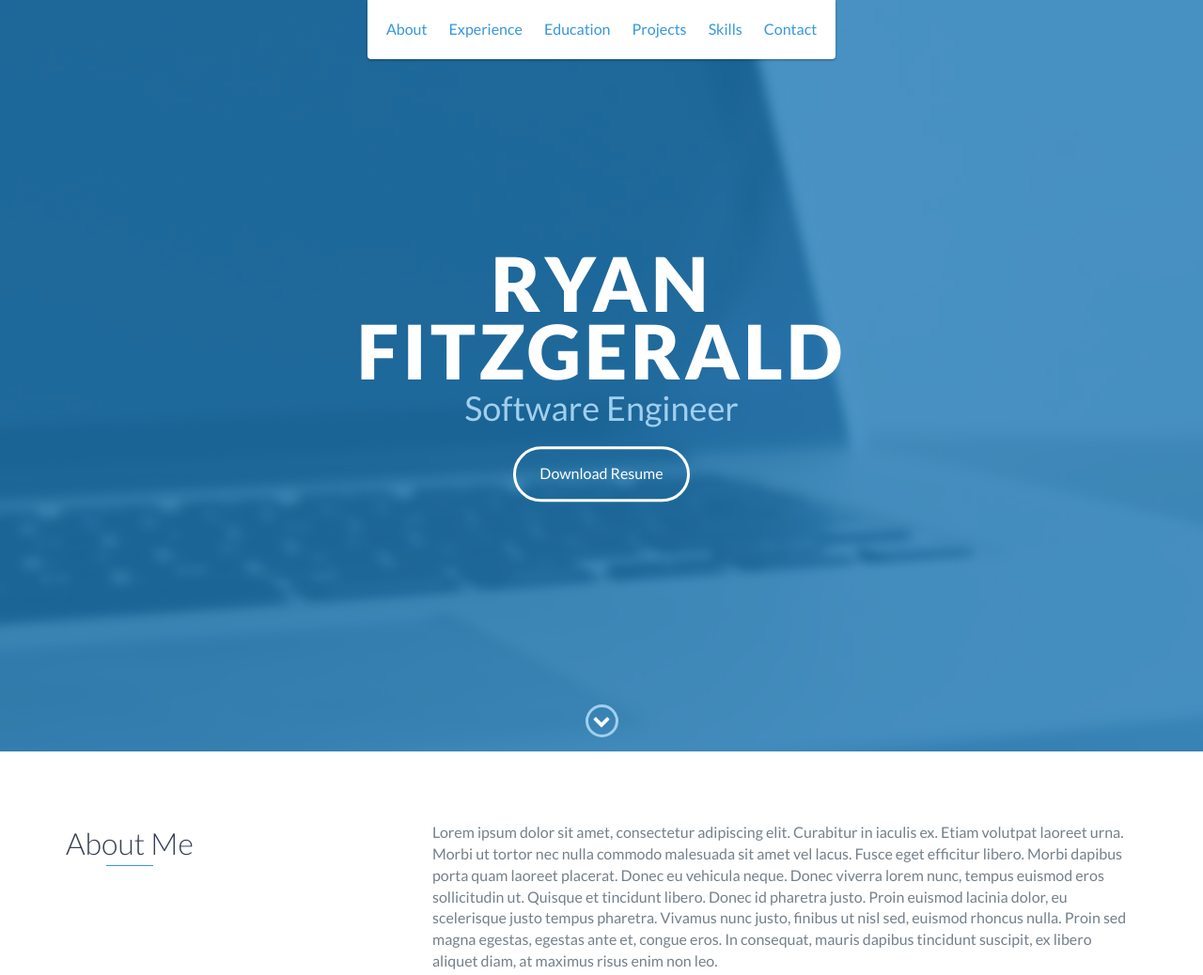
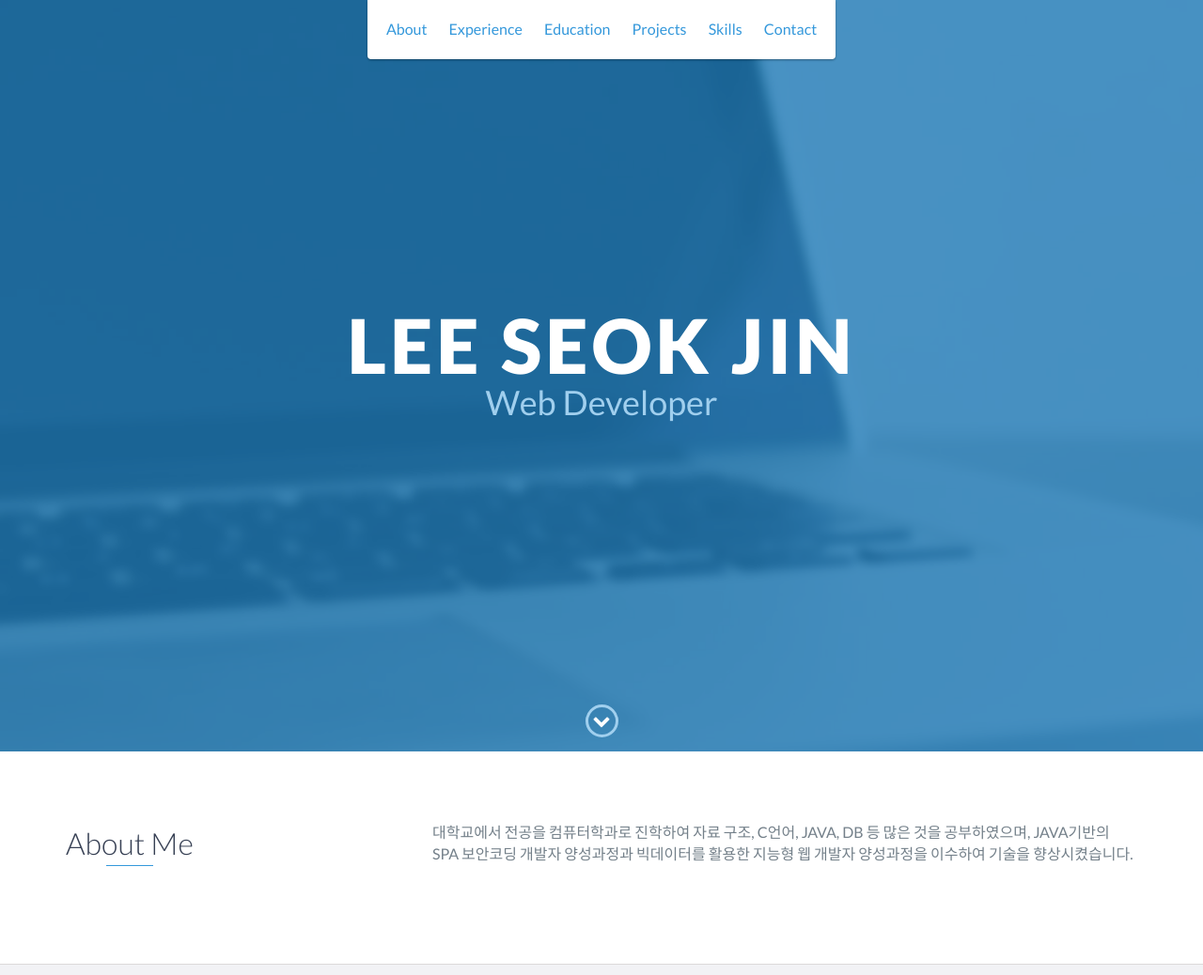
Before and after one commit to 8760hour/8760hour.github.io, a website: page index.html in a window 1280 px wide. Shown: the top 1038 px of the page at 94% size. Drawn offline with nearby package versions, Linux system fonts and the light colour scheme.

Commit message:
Update index.html

```diff
--- a/index.html
+++ b/index.html
@@ -5,7 +5,7 @@
     <meta charset="utf-8">
     <meta http-equiv="X-UA-Compatible" content="IE=edge">
     <meta name="viewport" content="width=device-width, initial-scale=1">
-    <title>My Portfolio</title>
+    <title>이석진 포트폴리오</title>
 	<link rel="shortcut icon" href="favicon.ico" type="image/x-icon">
 	<link rel="icon" href="favicon.ico" type="image/x-icon">
     <link href="https://fonts.googleapis.com/css?family=Lato:300,400,700,900" rel="stylesheet">
@@ -48,9 +48,8 @@
 
     <div id="lead">
         <div id="lead-content">
-            <h1>Ryan Fitzgerald</h1>
-            <h2>Software Engineer</h2>
-            <a href="#" class="btn-rounded-white">Download Resume</a>
+            <h1>Lee Seok jin</h1>
+            <h2>Web Developer</h2>
         </div>
         <!-- End #lead-content -->
 
@@ -73,9 +72,7 @@
                 </div>
                 <div class="col-md-8">
                     <p>
-                        Lorem ipsum dolor sit amet, consectetur adipiscing elit. Curabitur in iaculis ex. Etiam volutpat laoreet urna. Morbi ut tortor nec nulla commodo malesuada sit amet vel lacus. Fusce eget efficitur libero. Morbi dapibus porta quam laoreet placerat. Donec
-                        eu vehicula neque. Donec viverra lorem nunc, tempus euismod eros sollicitudin ut. Quisque et tincidunt libero. Donec id pharetra justo. Proin euismod lacinia dolor, eu scelerisque justo tempus pharetra. Vivamus nunc justo, finibus
-                        ut nisl sed, euismod rhoncus nulla. Proin sed magna egestas, egestas ante et, congue eros. In consequat, mauris dapibus tincidunt suscipit, ex libero aliquet diam, at maximus risus enim non leo.
+                        대학교에서 전공을 컴퓨터학과로 진학하여 자료 구조, C언어, JAVA, DB 등 많은 것을 공부하였으며, JAVA기반의 SPA 보안코딩 개발자 양성과정과 빅데이터를 활용한 지능형 웹 개발자 양성과정을 이수하여 기술을 향상시켰습니다.
                     </p>
                 </div>
             </div>
```
